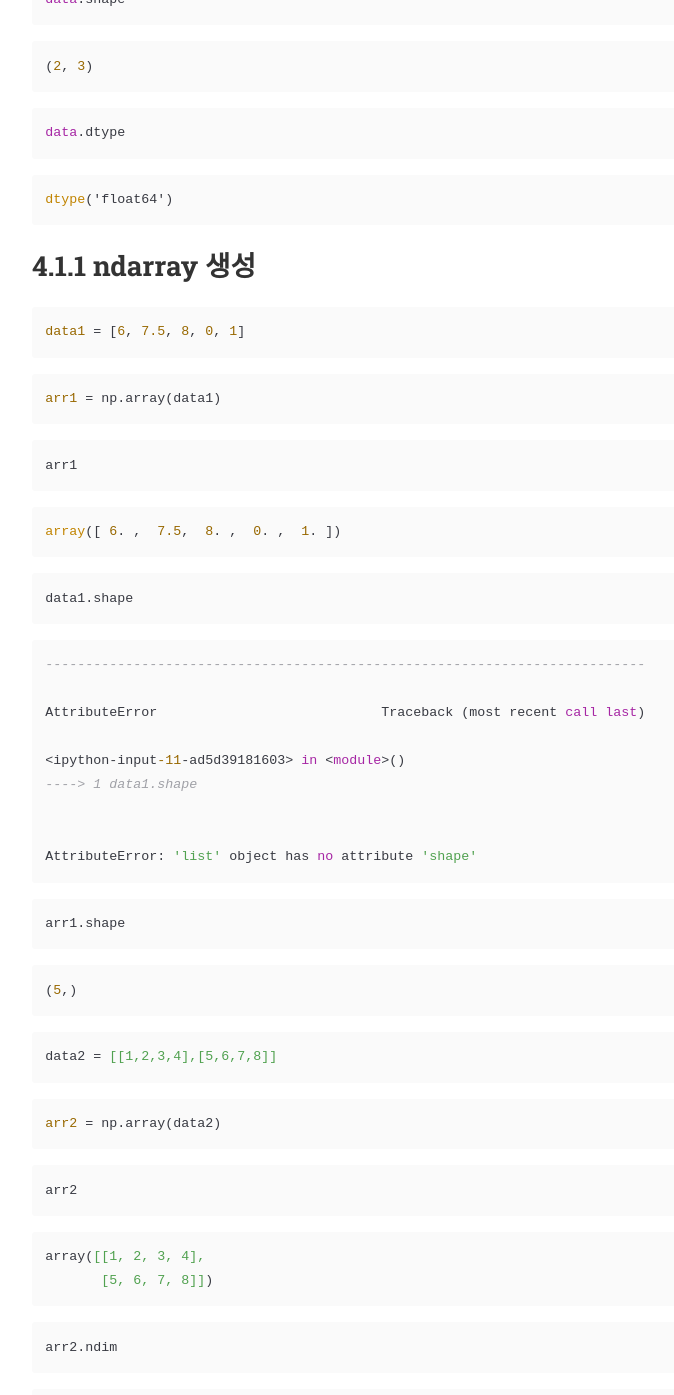
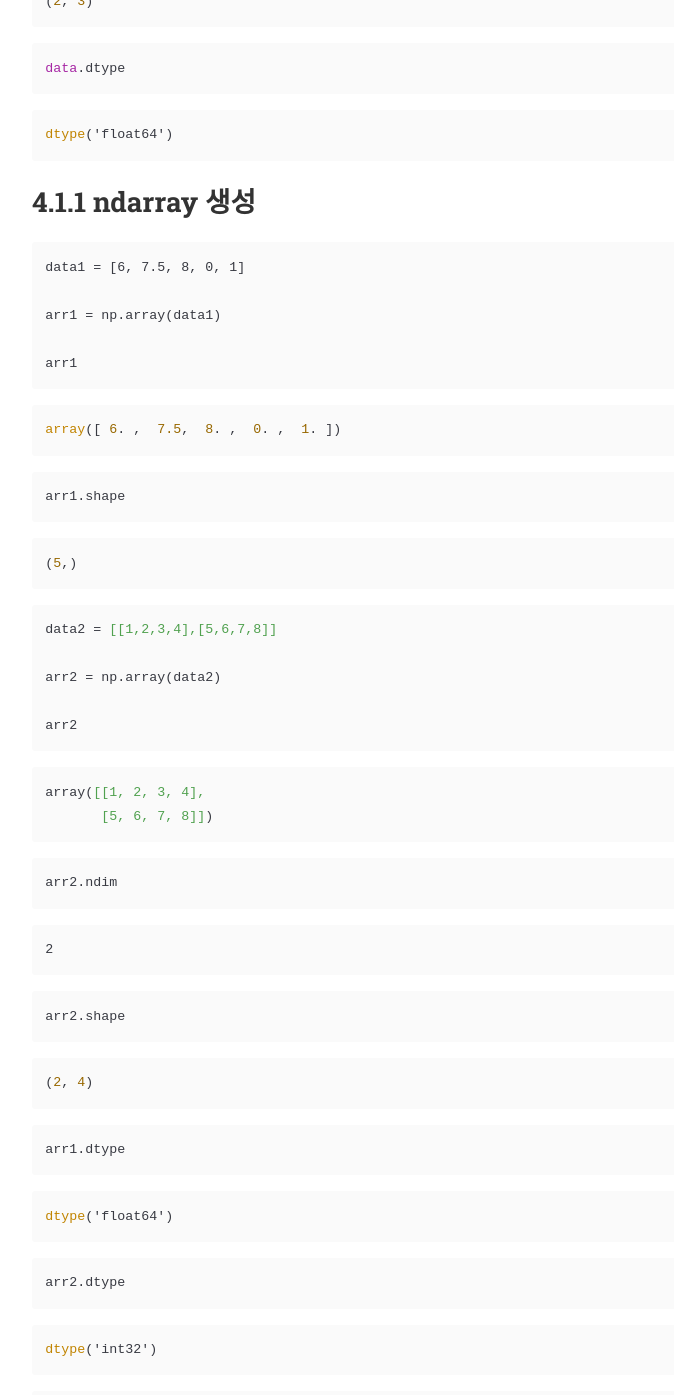
Before and after one commit to degan85/degan85.github.io, a Jekyll site: the page built from _posts/2017-11-09-numpy1.md, in a window 1280 px wide and 1400 px high, scrolled down 1046 px. Shown: the top 1395 px of the window, without its empty margins (240-914 px from the left). Built offline with Jekyll 4.4.1, drawn with Linux system fonts in a browser that asks for light colours; nearby versions of some CDN libraries; comment, search, counter and statistics services are not loaded; some of the changed text lies outside the part shown.

Commit message:
Update 2017-11-09-numpy1.md

````diff
--- a/_posts/2017-11-09-numpy1.md
+++ b/_posts/2017-11-09-numpy1.md
@@ -6,6 +6,7 @@ categories: data
 tags:	numpy python data
 comments: true
 ---
+
 
 # 4.1 NumPy ndarray: 다차원 배열 객체
 
@@ -17,18 +18,15 @@ import numpy as np
 
 ```python
 data = np.random.randn(2,3)
-```
 
-
-```python
 data
 ```
 
 
 
 
-    array([[-0.36743215,  0.49213045,  0.60883147],
-           [-0.85782009,  0.65786815, -2.15211377]])
+array([[-0.36743215,  0.49213045,  0.60883147],
+      [-0.85782009,  0.65786815, -2.15211377]])
 
 
 
@@ -87,15 +85,9 @@ data.dtype
 
 ```python
 data1 = [6, 7.5, 8, 0, 1]
-```
 
+arr1 = np.array(data1)
 
-```python
-arr1 = np.array(data1)
-```
-
-
-```python
 arr1
 ```
 
@@ -104,23 +96,6 @@ arr1
 
     array([ 6. ,  7.5,  8. ,  0. ,  1. ])
 
-
-
-
-```python
-data1.shape
-```
-
-
-    ---------------------------------------------------------------------------
-
-    AttributeError                            Traceback (most recent call last)
-
-    <ipython-input-11-ad5d39181603> in <module>()
-    ----> 1 data1.shape
-
-
-    AttributeError: 'list' object has no attribute 'shape'
 
 
 
@@ -138,15 +113,9 @@ arr1.shape
 
 ```python
 data2 = [[1,2,3,4],[5,6,7,8]]
-```
 
+arr2 = np.array(data2)
 
-```python
-arr2 = np.array(data2)
-```
-
-
-```python
 arr2
 ```
 
@@ -267,10 +236,7 @@ np.arange(15)
 
 ```python
 arr1 = np.array([1,2,3], dtype = np.float64)
-```
 
-
-```python
 arr1
 ```
 
@@ -313,10 +279,7 @@ arr2.dtype
 
 ```python
 arr = np.array([1,2,3,4,5])
-```
 
-
-```python
 arr.dtype
 ```
 
@@ -330,10 +293,7 @@ arr.dtype
 
 ```python
 float_arr = arr.astype(np.float64)
-```
 
-
-```python
 float_arr.dtype
 ```
 
@@ -349,10 +309,7 @@ float_arr.dtype
 
 ```python
 arr = np.array([[1.,2.,3.],[4.,5.,6.]])
-```
 
-
-```python
 arr
 ```
 
@@ -421,10 +378,7 @@ arr ** 5
 
 ```python
 arr = np.arange(10)
-```
 
-
-```python
 arr
 ```
 
@@ -462,10 +416,7 @@ arr[5:8]
 
 ```python
 arr[5:8] = 12
-```
 
-
-```python
 arr
 ```
 
@@ -479,10 +430,7 @@ arr
 
 ```python
 arr_slice = arr[5:8]
-```
 
-
-```python
 arr_slice[1]
 ```
 
@@ -496,10 +444,7 @@ arr_slice[1]
 
 ```python
 arr_slice[1] = 12345
-```
 
-
-```python
 arr
 ```
 
@@ -513,10 +458,7 @@ arr
 
 ```python
 arr_slice[:] = 64
-```
 
-
-```python
 arr
 ```
 
@@ -530,10 +472,7 @@ arr
 
 ```python
 arr2d = np.array([[1,2,3], [4,5,6], [7,8,9]])
-```
 
-
-```python
 arr2d[2]
 ```
 
@@ -571,10 +510,7 @@ arr2d[0,2]
 
 ```python
 arr3d = np.array([[[1,2,3],[4,5,6]],[[7,8,9],[10,11,12]]])
-```
 
-
-```python
 arr3d
 ```
 
@@ -605,15 +541,9 @@ arr3d[0]
 
 ```python
 old_alues = arr3d[0].copy()
-```
 
+arr3d[0]=42
 
-```python
-arr3d[0]=42
-```
-
-
-```python
 arr3d
 ```
 
@@ -631,10 +561,7 @@ arr3d
 
 ```python
 arr3d[0] = old_alues
-```
 
-
-```python
 arr3d
 ```
 
@@ -720,15 +647,9 @@ arr2d[:, :1]
 
 ```python
 names = np.array(['Bob', 'Joe', 'Will', 'Bob', 'Will', 'Joe', 'Joe'])
-```
 
+data = np.random.randn(7,4)
 
-```python
-data = np.random.randn(7,4)
-```
-
-
-```python
 names
 ```
 
@@ -827,10 +748,7 @@ data[~(names == 'Bob')]
 
 ```python
 mask = (names == 'Bob') | (names == 'Will')
-```
 
-
-```python
 mask
 ```
 
@@ -859,10 +777,7 @@ data[mask]
 
 ```python
 data[names != 'Joe'] = 7
-```
 
-
-```python
 data
 ```
 
@@ -884,16 +799,10 @@ data
 
 ```python
 arr = np.empty((8,4))
-```
 
-
-```python
 for i in range(8):
     arr[i] = i
-```
 
-
-```python
 arr
 ```
 
@@ -962,10 +871,7 @@
 
 ```python
 arr = np.arange(32).reshape((8,4))
-```
 
-
-```python
 arr
 ```
 
@@ -1042,10 +948,7 @@
 
 ```python
 arr = np.arange(15).reshape(3,5)
-```
 
-
-```python
 arr
 ```
 
@@ -1077,10 +980,7 @@ arr.T
 
 ```python
 arr = np.random.randn(6,3)
-```
 
-
-```python
 np.dot(arr.T, arr)
 ```
 
@@ -1096,10 +996,7 @@ np.dot(arr.T, arr)
 
 ```python
 arr = np.arange(16).reshape(2,2,4)
-```
 
-
-```python
 arr
 ```
 
@@ -1163,6 +1060,8 @@ arr.swapaxes(1,2)
             [ 9, 13],
             [10, 14],
             [11, 15]]])
+
+
 ---
 
 ## Reference
````
